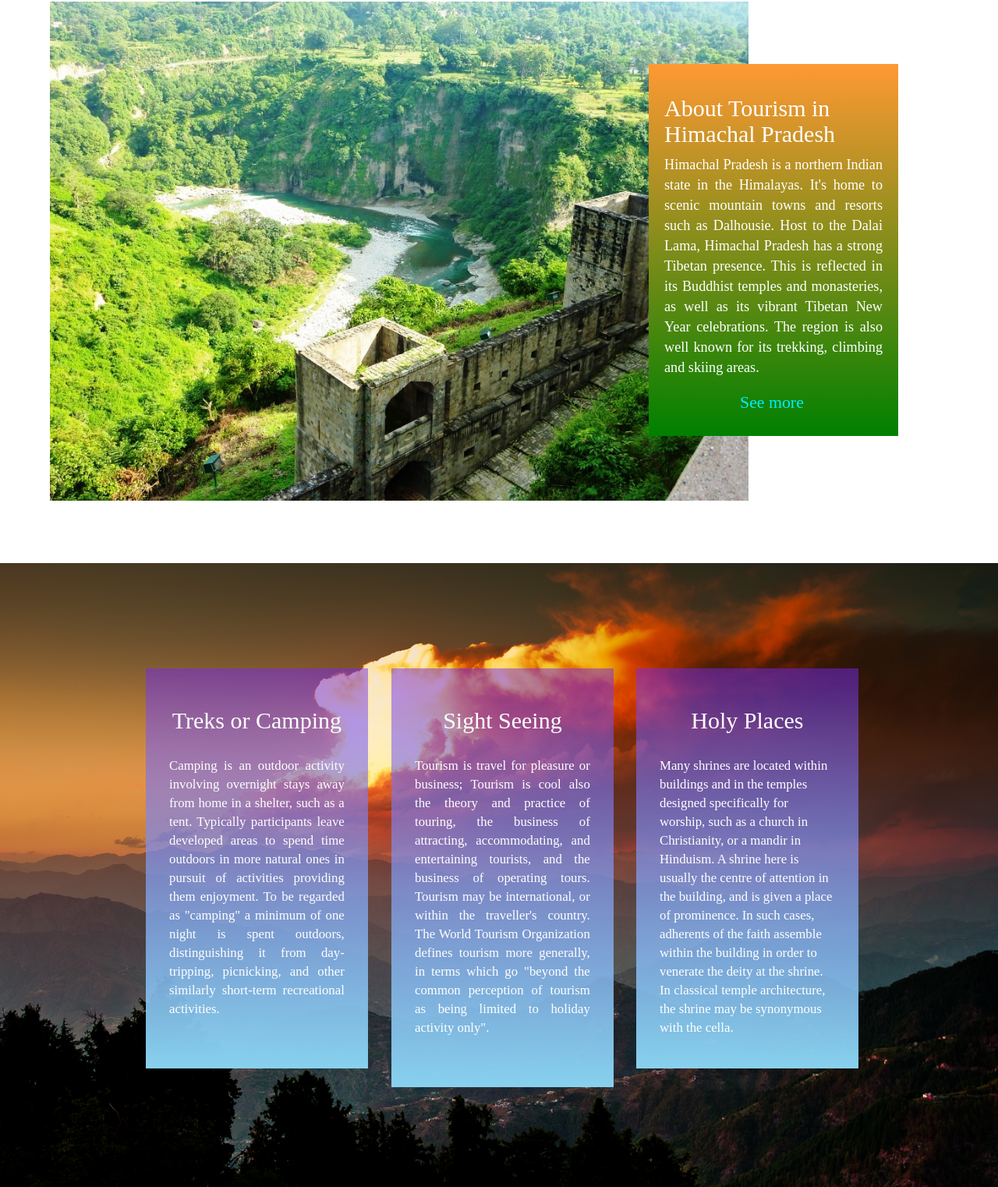
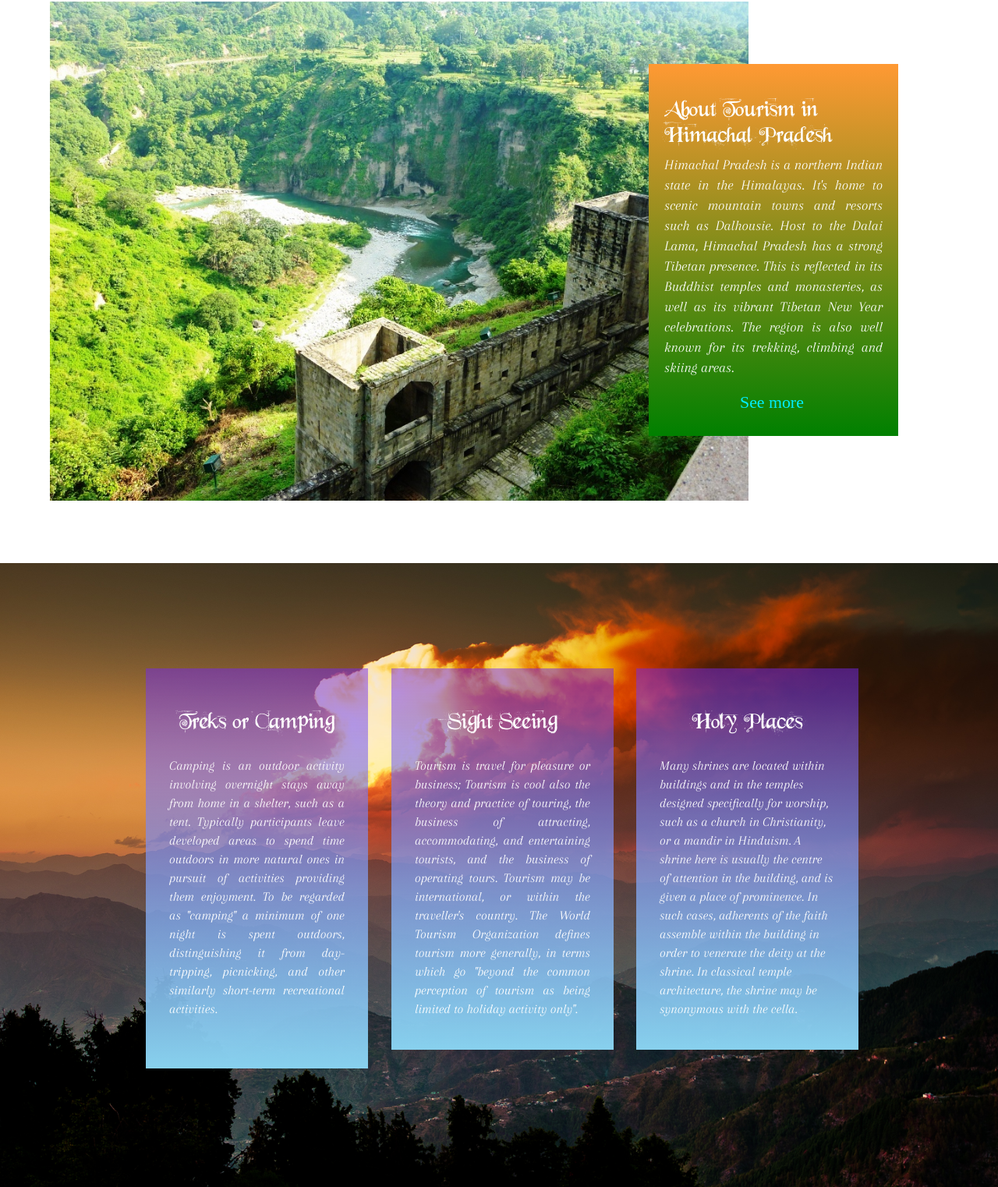
Before and after one commit to PulkitBanta/Himachal-tourism, a plain HTML site: page ToursimWebProject/Index.html in a window 1280 px wide. Shown: the part 878-2400 px from the top of the page at 78% size. Drawn offline with nearby package versions, Linux system fonts and the light colour scheme.

Commit message:
Add files via upload

```diff
--- a/ToursimWebProject/Index.html
+++ b/ToursimWebProject/Index.html
@@ -65,11 +65,29 @@
       overflow-y: scroll;
     }
 
+    @font-face {
+      font-family: heading;
+        src: url(../BeyondWonderland/BeyondWonderland.ttf);
+    }
+    @font-face {
+        font-family: para;
+        src: url(../BeyondWonderland/arapey.italic.ttf);
+    }
+    @font-face {
+        font-family: nav;
+        src: url(../BeyondWonderland/requiem.regular.ttf);
+    }
+    .texth{
+      font-family: heading;
+    }
+    .textp{
+        font-family: para;
+    }
     /* Navbar Styling */
     .navlinks {
       text-decoration: none;
       color: white;
-      font-family: mistral;
+      font-family: nav;
     }
 
     .icon-bar {
@@ -139,7 +157,7 @@
     }
 
     .Description {
-      position: absolute;
+      position: relative;
       padding: 2rem;
       background-image : linear-gradient(#ff9933 , green);
       left: 65vw;
@@ -197,7 +215,7 @@
       color: rgb(0, 238, 255) !important;
     }
 
-    .col-lg-3 .btn-link a {
+    .col-xs-3 .btn-link a {
       color :rgb(255, 81, 0) !important;
     }
 
@@ -225,8 +243,13 @@
     .justify{
       text-align: justify;
     }
+
+    @media only screen and (max-width: 600px) {
+  body {
+    background-color: lightblue;
+  }
+}
   </style>
-
 
   <!-- ||||||||||||||||||||||||||||||||||||||||||||||||||||||||||__STYLING ENDS HERE__||||||||||||||||||||||||||||||||||||||||||||||||||||||| -->
 
@@ -248,14 +271,14 @@
       </div>
       <div class="collapse navbar-collapse" id="myNavbar">
         <ul class="nav navbar-nav" style="padding: 3vh 0 2vh 2vw; font-size:2rem;">
-          <li><a class="navlinks" href="../Project/HTML/fair and festivals.html">Fairs and Festivals</a></li>
+          <li><a class="navlinks" href="../Project/HTML/fair and festivals.html">Festivals</a></li>
           <li><a class="navlinks" href="../Project/HTML/eco tourism.html">EcoTourism</a></li>
-          <li><a class="navlinks" href="../Project/HTML/fortsandmemorials.html">Forts And Memorials</a></li>
+          <li><a class="navlinks" href="../Project/HTML/fortsandmemorials.html">Forts</a></li>
         </ul>
         <ul class="nav navbar-nav navbar-right" style="padding: 3vh 0 3vh 6vw; font-size:2rem;">
-          <li><a class="navlinks fb" href="facebook.com"><i class="fa fa-facebook"></i></a></li>
-          <li><a class="navlinks insta" href="instragram.com"><i class="fa fa-instagram"></i></a></li>
-          <li><a class="navlinks gplus" href="google.com"><i class="fa fa-google-plus social"></i></a></li>
+          <li><a class="navlinks fb" href="https://www.facebook.com/" target="_blank"><i class="fa fa-facebook"></i></a></li>
+          <li><a class="navlinks insta" href="https://www.instagram.com/" target="_blank"><i class="fa fa-instagram"></i></a></li>
+          <li><a class="navlinks gplus" href="https://www.google.com/" target="_blank"><i class="fa fa-google-plus social"></i></a></li>
           <li><a data-target="#myModal" data-toggle="modal" class="navlinks signup" href="#"><i class="fa fa-user"></i> Sign Up</a></li>
           <li><a data-target="#myModal" data-toggle="modal" class="navlinks login" href="#"><i class="fa fa-lock"></i> Login</a></li>
         </ul>
@@ -273,8 +296,8 @@
 
     </div>
     <div data-aos="fade-up-left" data-aos-duration="2500" class="Description">
-      <h2>About Tourism in Himachal Pradesh</h2>
-      <p class="justify">
+      <h2 class="texth">About Tourism in Himachal Pradesh</h2>
+      <p class="justify textp">
         Himachal Pradesh is a northern Indian state in the Himalayas. It's home to scenic mountain towns and resorts
         such as Dalhousie. Host to the Dalai Lama, Himachal Pradesh has a strong Tibetan presence. This is reflected
         in its Buddhist temples and monasteries, as well as its vibrant Tibetan New Year celebrations. The region is
@@ -288,11 +311,11 @@
   <div class="slide3">
 
     <div class="row" id="content">
-      <div class="col-lg-1"></div>
+      <div class="col-xs-1"></div>
 
-      <div data-aos="flip-left" data-aos-easing="ease-out-cubic" data-aos-duration="2500" class="col-lg-3 listcontent">
-        <h2 style="text-align:center">Treks or Camping</h2>
-        <p class="listbody justify">Camping is an outdoor activity involving overnight stays away from home in a shelter, such
+      <div data-aos="flip-left" data-aos-easing="ease-out-cubic" data-aos-duration="2500" class="col-xs-3 listcontent">
+        <h2 class="texth" style="text-align:center">Treks or Camping</h2>
+        <p class="listbody justify textp">Camping is an outdoor activity involving overnight stays away from home in a shelter, such
           as a tent. Typically participants leave developed areas to spend time outdoors in more natural ones in pursuit
           of activities providing them enjoyment. To be regarded as "camping" a minimum of one night is spent outdoors,
           distinguishing it from day-tripping, picnicking, and other similarly short-term recreational activities.
@@ -301,21 +324,21 @@
         <!-- <button class="btn btn-link"><a href="About.html">See more</a></button> -->
       </div>
 
-      <div data-aos="flip-down" data-aos-easing="ease-out-cubic" data-aos-duration="2500" class="col-lg-3 listcontent">
-        <h2 style="text-align:center">Sight Seeing</h2>
-        <p class="listbody justify">Tourism is travel for pleasure or business; Tourism is cool also the theory and practice of
+      <div data-aos="flip-down" data-aos-easing="ease-out-cubic" data-aos-duration="2500" class="col-xs-3 listcontent">
+        <h2 class="texth" style="text-align:center">Sight Seeing</h2>
+        <p class="listbody textp justify">Tourism is travel for pleasure or business; Tourism is cool also the theory and practice of
           touring, the business of attracting, accommodating, and entertaining tourists, and the business of operating
           tours. Tourism may be international, or within the traveller's country. The World Tourism Organization
           defines tourism more generally, in terms which go "beyond the common perception of tourism as being limited  to
           holiday  activity  only".
         </p>
-        <br>
+
         <!-- <button class="btn btn-link"><a href="About.html">See more</a></button> -->
       </div>
 
-      <div data-aos="flip-right" data-aos-easing="ease-out-cubic" data-aos-duration="2500" class="col-lg-3 listcontent">
-        <h2 style="text-align:center">Holy Places</h2>
-        <p class="listbody">Many shrines are located within buildings and in the temples designed specifically for
+      <div data-aos="flip-right" data-aos-easing="ease-out-cubic" data-aos-duration="2500" class="col-xs-3 listcontent">
+        <h2 class="texth" style="text-align:center">Holy Places</h2>
+        <p class="listbody textp">Many shrines are located within buildings and in the temples designed specifically for
           worship, such as a church in Christianity, or a mandir in Hinduism. A shrine here is usually the centre of
           attention in the building, and is given a place of prominence. In such cases, adherents of the faith assemble
           within the building in order to venerate the deity at the shrine. In classical temple architecture, the shrine
```
Also changed, not shown: ToursimWebProject/About.html (+24 -6 lines), ToursimWebProject/Resources/Images/Picture1.png (added).
